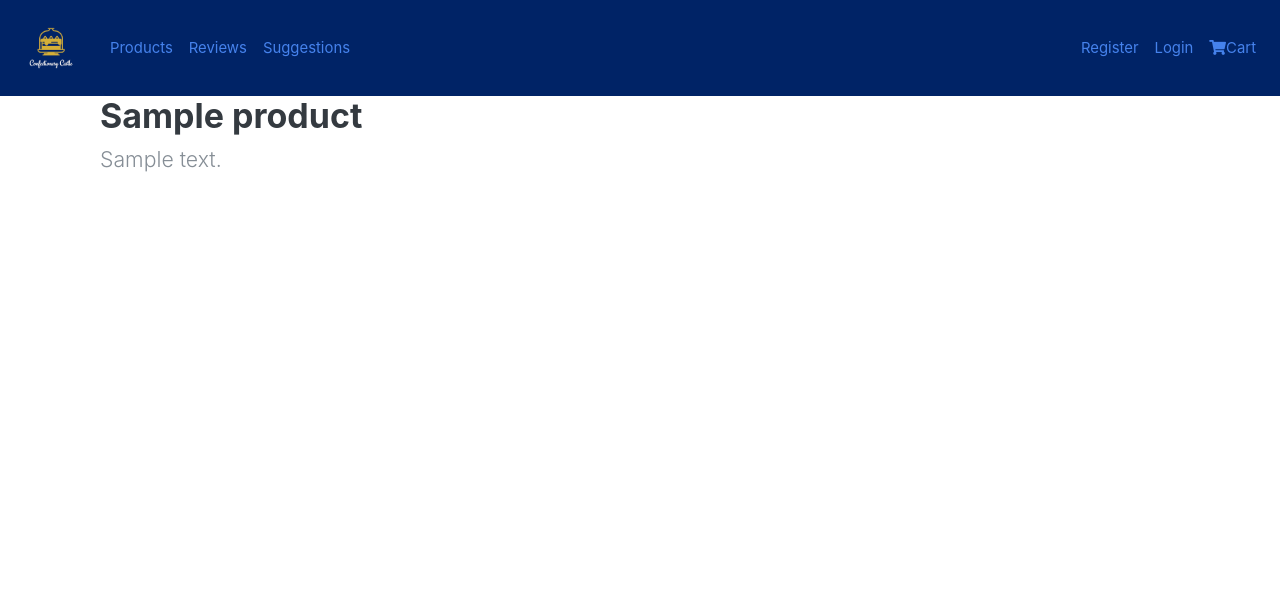
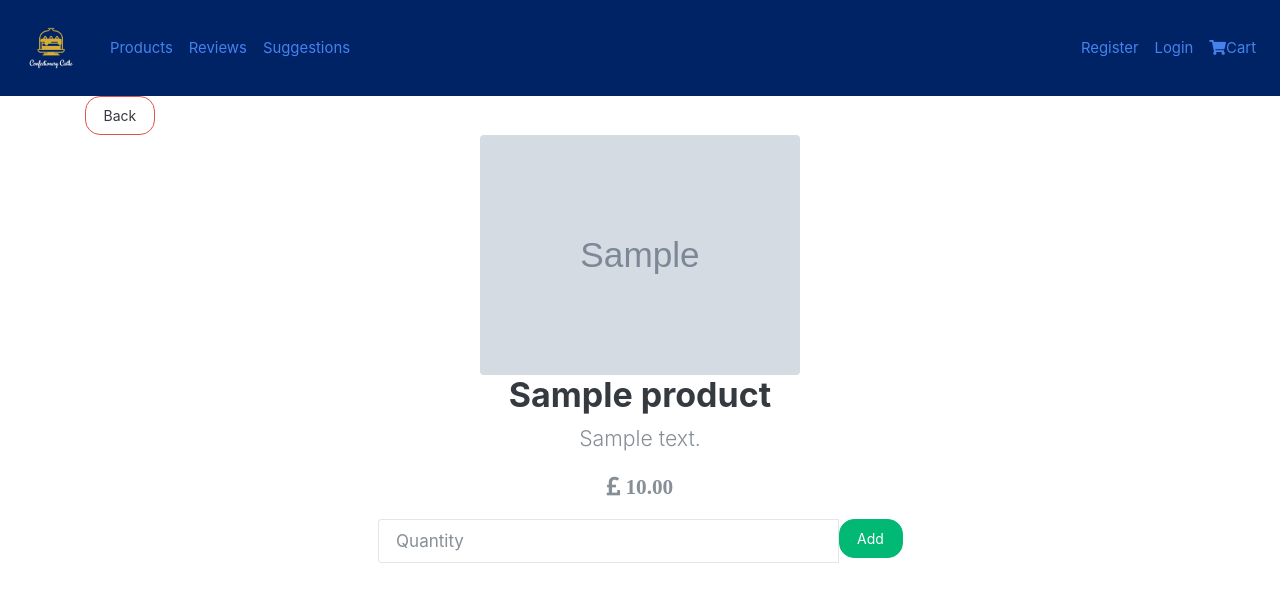
Before and after one commit to LiamMcGcistudent/django-project, a Django app: page /products/1/ in a window 1280 px wide. Shown: the top 602 px of the page. Run offline with Django 3.2, Linux system fonts and the light colour scheme; tables that the repository leaves empty hold one stand-in row (values such as "Sample post"); grey boxes marked "Sample" are stand-in pictures; some libraries are stand-ins or nearby versions.

Commit message:
updated product_detail.html; added more styles

```diff
--- a/products/templates/product_detail.html
+++ b/products/templates/product_detail.html
@@ -1,6 +1,12 @@
 {% extends 'base.html' %}{% load bootstrap_tags %} {% block title %}{{ product.name }}{% endblock %}{% block content %}
 <section>
-    <div class="container">
+    <a class="btn btn-outline-danger btn-back" onclick="history.go(-1)">Back</a>
+    <div class="container text-center">
+        <div class="row">
+            <div class="col-md-6 mx-auto">
+                <img src="{{ product.image.url }}" class="rounded product-image"></img>
+            </div>
+        </div>
         <div class="row">
             <div class="col-12">
                 <h2>{{ product.name }}</h2>
@@ -13,6 +19,23 @@
                 </p>
             </div>
         </div>
+        <div class="row">
+            <div class="col-6 mx-auto">
+                <p class="lead">
+                    <i class="fas fa-pound-sign"> {{ product.price }}</i></p>
+                    <form method="post" action="{% url 'add' product.id %}">
+                        {% csrf_token %}
+                        <div class="input-group">
+
+                            <input name="quantity" type="number" min="1" max="999" class="form-control" placeholder="Quantity">
+                            <span class="input-group-btn">
+                            <button class="btn btn-success" type="submit">Add</button>
+                        </span>
+                        </div>
+                    </form>
+
+            </div>
+        </div>
     </div>
 </section>
 
--- a/static/css/styles.css
+++ b/static/css/styles.css
@@ -33,3 +33,12 @@ body > header > nav{
 /**Reviews**/
 
 /**Suggestions**/
+
+/**Suggestions**/
+
+/**Products**/
+.product-image {
+    display: block;
+    height: 15rem;
+    margin: 0 auto;
+}
```
Also changed, not shown: products/templates/products.html (+0 -11 lines).
